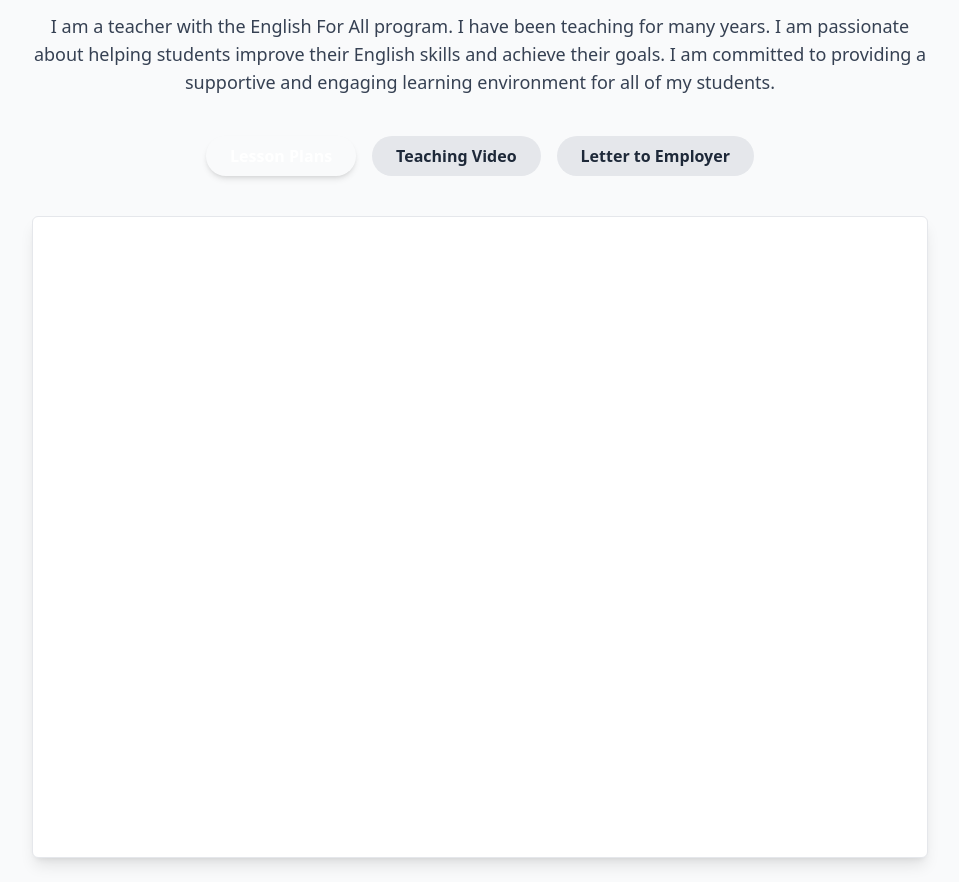
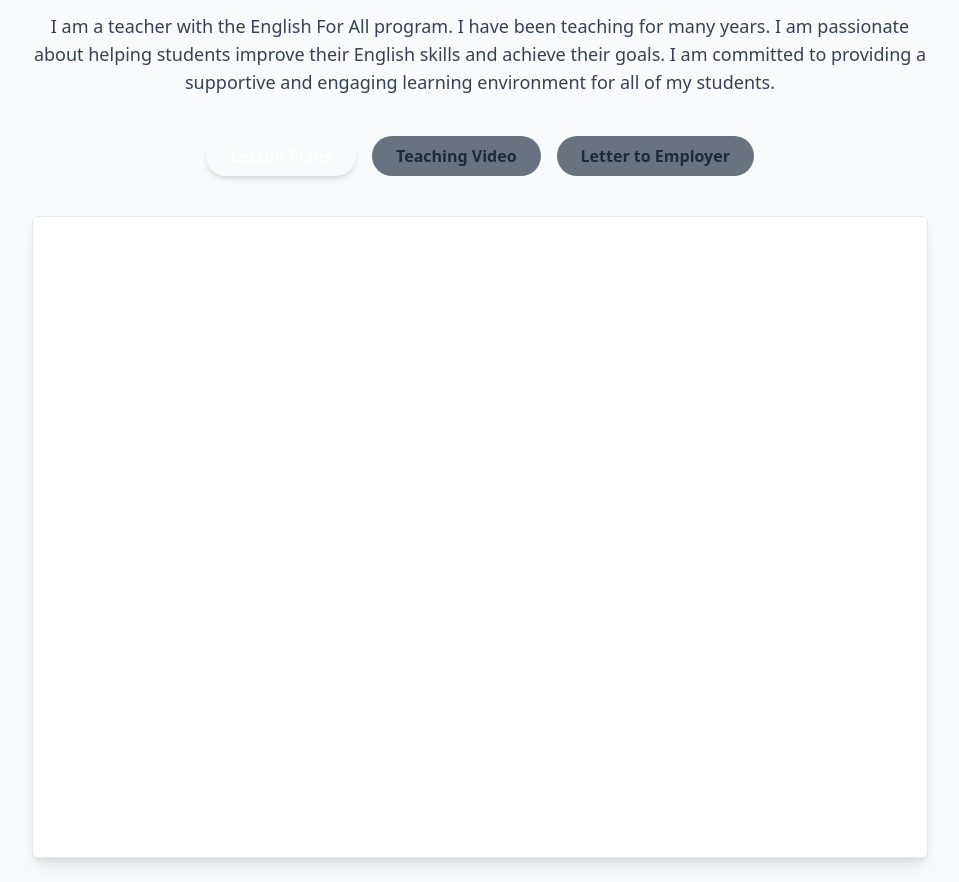
Before and after one commit to ridwibra/portfolio, a Next.js app: page /teaching in a window 1280 px wide. Shown: the part 820-1702 px from the top of the page, without its empty margins (160-1119 px from the left). Built offline with nearby package versions, Linux system fonts and the light colour scheme.

Commit message:
third attempt

```diff
--- a/components/AboutSection.tsx
+++ b/components/AboutSection.tsx
@@ -85,7 +85,7 @@ const AboutSection = () => {
                 ${
                   tab === t.id
                     ? "bg-primary-600 text-white shadow-md"
-                    : "bg-gray-200 dark:bg-gray-700 text-gray-800 dark:text-gray-300 hover:bg-primary-500 hover:text-white"
+                    : "bg-gray-500 dark:bg-gray-700 text-gray-800 dark:text-gray-300 hover:bg-primary-500 hover:text-white"
                 }`}
             >
               {t.title}
```
